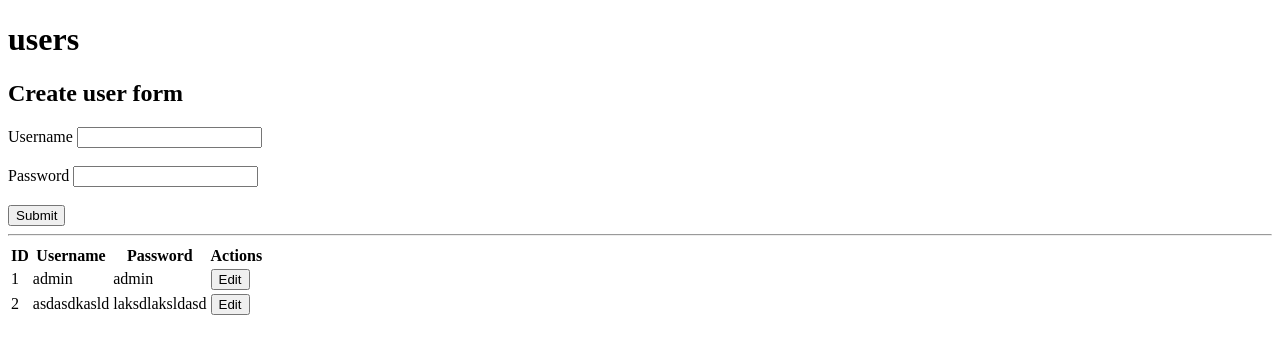
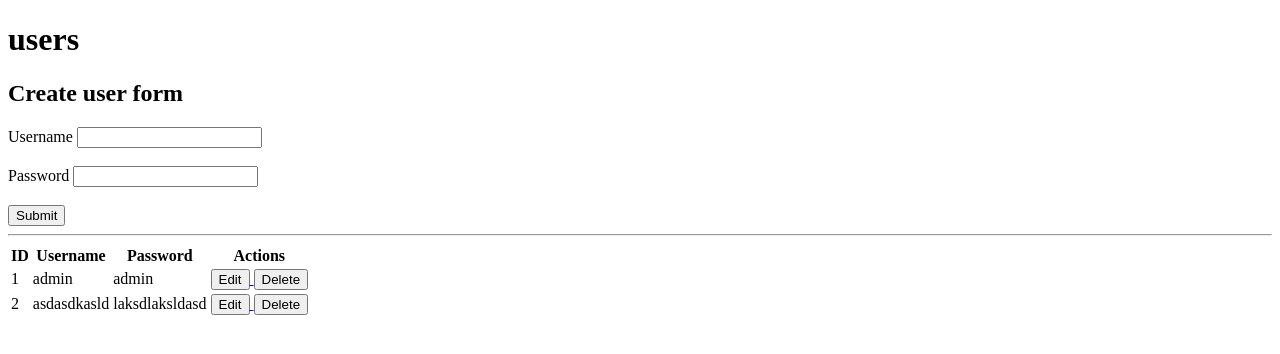
Before and after one commit to godofping/basiccrud, a PHP site: page /?p=users in a window 1280 px wide. Shown: the top 354 px of the page. Run offline with PHP 8.4, Linux system fonts and the light colour scheme; data comes from the database, SQL or seed files in the repository.

Commit message:
delete done

```diff
--- a/Controllers/controller.php
+++ b/Controllers/controller.php
@@ -44,6 +44,14 @@ Class Controller
                 require "Controllers/Submit.php";
             break;
 
+            case ($page == 'deleteuser'):
+                $data = [
+                    'userid' => $_GET['userid'],
+                ];
+                echo $this->User->delete($data);
+            break;
+
+
             default:
                 require "Views/error.php";
                 exit();
--- a/Views/users.php
+++ b/Views/users.php
@@ -44,6 +44,9 @@
 						<a href="?p=user-edit&userid=<?= $user['userid'] ?>">
 							<button>Edit</button>
 						</a>
+						<a href="?p=deleteuser&userid=<?= $user['userid'] ?>">
+							<button>Delete</button>
+						</a>
 					</td>
 				</tr>
 			<?php endforeach ?>
```
Also changed, not shown: Controllers/Submit.php (line endings or trailing spaces).
